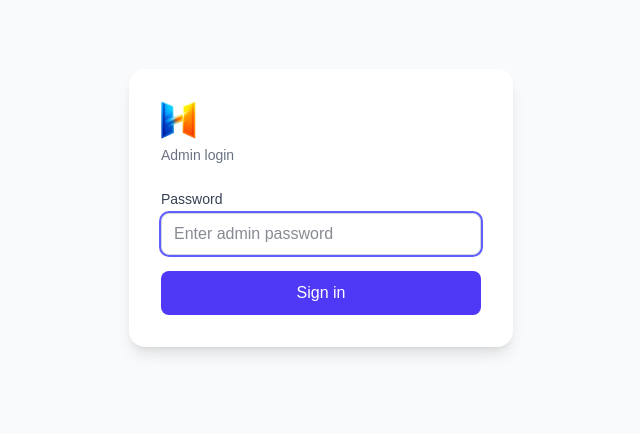
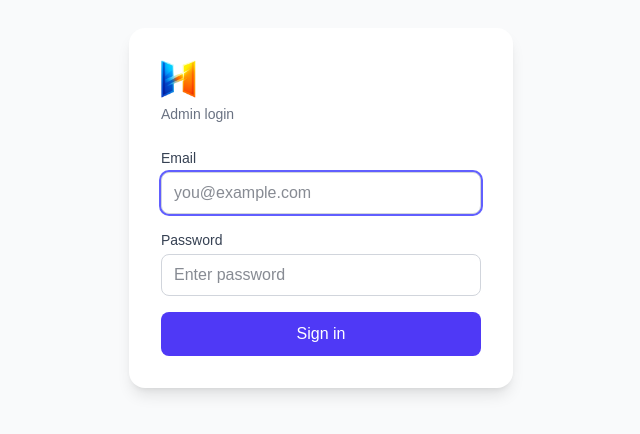
Before and after one commit to mlovato/homebase, a Next.js app: page /admin/login in a window 1280 px wide. Shown: the part 192-626 px from the top of the page, without its empty margins (319-959 px from the left). Built offline with nearby package versions, Linux system fonts and the light colour scheme.

Commit message:
feat: email and password login v0.8.4
Login now requires email + password. Users are looked up by email
and password is verified against the stored scrypt hash. Admin user
is bootstrapped on startup via instrumentation hook.

```diff
--- a/app/admin/login/page.tsx
+++ b/app/admin/login/page.tsx
@@ -5,6 +5,7 @@ import { useRouter } from 'next/navigation'
 
 export default function LoginPage() {
   const router = useRouter()
+  const [email, setEmail] = useState('')
   const [password, setPassword] = useState('')
   const [error, setError] = useState('')
   const [loading, setLoading] = useState(false)
@@ -18,7 +19,7 @@ export default function LoginPage() {
       const res = await fetch('/api/auth/login', {
         method: 'POST',
         headers: { 'Content-Type': 'application/json' },
-        body: JSON.stringify({ password }),
+        body: JSON.stringify({ email, password }),
       })
 
       if (res.ok) {
@@ -46,6 +47,22 @@ export default function LoginPage() {
 
         <form onSubmit={handleSubmit} className="flex flex-col gap-4">
           <div className="flex flex-col gap-1">
+            <label htmlFor="email" className="text-sm font-medium text-gray-700 dark:text-gray-300">
+              Email
+            </label>
+            <input
+              id="email"
+              type="email"
+              value={email}
+              onChange={e => setEmail(e.target.value)}
+              placeholder="you@example.com"
+              required
+              autoFocus
+              className="px-3 py-2 rounded-lg border border-gray-300 dark:border-gray-600 retro:rounded-none bg-white dark:bg-gray-700 text-gray-900 dark:text-gray-100 focus:outline-none focus:ring-2 focus:ring-indigo-500"
+            />
+          </div>
+
+          <div className="flex flex-col gap-1">
             <label htmlFor="password" className="text-sm font-medium text-gray-700 dark:text-gray-300">
               Password
             </label>
@@ -54,9 +71,8 @@ export default function LoginPage() {
               type="password"
               value={password}
               onChange={e => setPassword(e.target.value)}
-              placeholder="Enter admin password"
+              placeholder="Enter password"
               required
-              autoFocus
               className="px-3 py-2 rounded-lg border border-gray-300 dark:border-gray-600 retro:rounded-none bg-white dark:bg-gray-700 text-gray-900 dark:text-gray-100 focus:outline-none focus:ring-2 focus:ring-indigo-500"
             />
           </div>
--- a/app/api/auth/login/handler.ts
+++ b/app/api/auth/login/handler.ts
@@ -1,8 +1,10 @@
 import type Database from 'better-sqlite3'
-import { createSessionToken, COOKIE_NAME } from '@/lib/auth'
-import { verifyCurrentPassword } from '@/lib/password'
+import { createSessionToken } from '@/lib/auth'
+import { verifyHashedPassword } from '@/lib/password'
+import { getUserByEmail } from '@/lib/repositories/users'
 
 export interface LoginRequest {
+  email: string
   password: string
 }
 
@@ -15,21 +17,25 @@ export interface LoginResult {
 export async function handleLogin(
   body: LoginRequest,
   db: Database.Database,
-  adminPassword: string,
   jwtSecret: string
 ): Promise<LoginResult> {
-  if (!body.password) {
-    return { success: false, error: 'Password is required' }
+  if (!body.email || !body.password) {
+    return { success: false, error: 'Email and password are required' }
   }
 
-  const valid = await verifyCurrentPassword(db, body.password, adminPassword)
-  if (!valid) {
-    return { success: false, error: 'Invalid password' }
+  const user = getUserByEmail(db, body.email)
+  if (!user) {
+    return { success: false, error: 'Invalid email or password' }
   }
 
-  // TODO: Commit 4 will look up the actual user by email
-  const token = await createSessionToken({ userId: 0, role: 'admin' }, jwtSecret)
+  const valid = await verifyHashedPassword(body.password, user.password_hash)
+  if (!valid) {
+    return { success: false, error: 'Invalid email or password' }
+  }
+
+  const token = await createSessionToken(
+    { userId: user.id, role: user.role },
+    jwtSecret
+  )
   return { success: true, token }
 }
-
-export { COOKIE_NAME }
--- a/app/api/auth/login/route.ts
+++ b/app/api/auth/login/route.ts
@@ -1,13 +1,13 @@
 import { NextRequest, NextResponse } from 'next/server'
 import { getDb } from '@/lib/db'
-import { handleLogin, COOKIE_NAME } from './handler'
+import { COOKIE_NAME } from '@/lib/auth'
+import { handleLogin } from './handler'
 
 export async function POST(request: NextRequest) {
   const body = await request.json().catch(() => ({}))
   const result = await handleLogin(
     body,
     getDb(),
-    process.env.ADMIN_PASSWORD ?? '',
     process.env.JWT_SECRET ?? ''
   )
 
--- /dev/null
+++ b/instrumentation.ts
@@ -0,0 +1,7 @@
+export async function register() {
+  if (process.env.NEXT_RUNTIME === 'nodejs') {
+    const { getDb, runMigrations } = await import('@/lib/db')
+    const db = getDb()
+    await runMigrations(db)
+  }
+}
--- a/package.json
+++ b/package.json
@@ -1,6 +1,6 @@
 {
   "name": "homebase",
-  "version": "0.8.3",
+  "version": "0.8.4",
   "private": true,
   "scripts": {
     "dev": "next dev",
```
Also changed, not shown: 2 other files (tests, documents, lock files or other folders).
